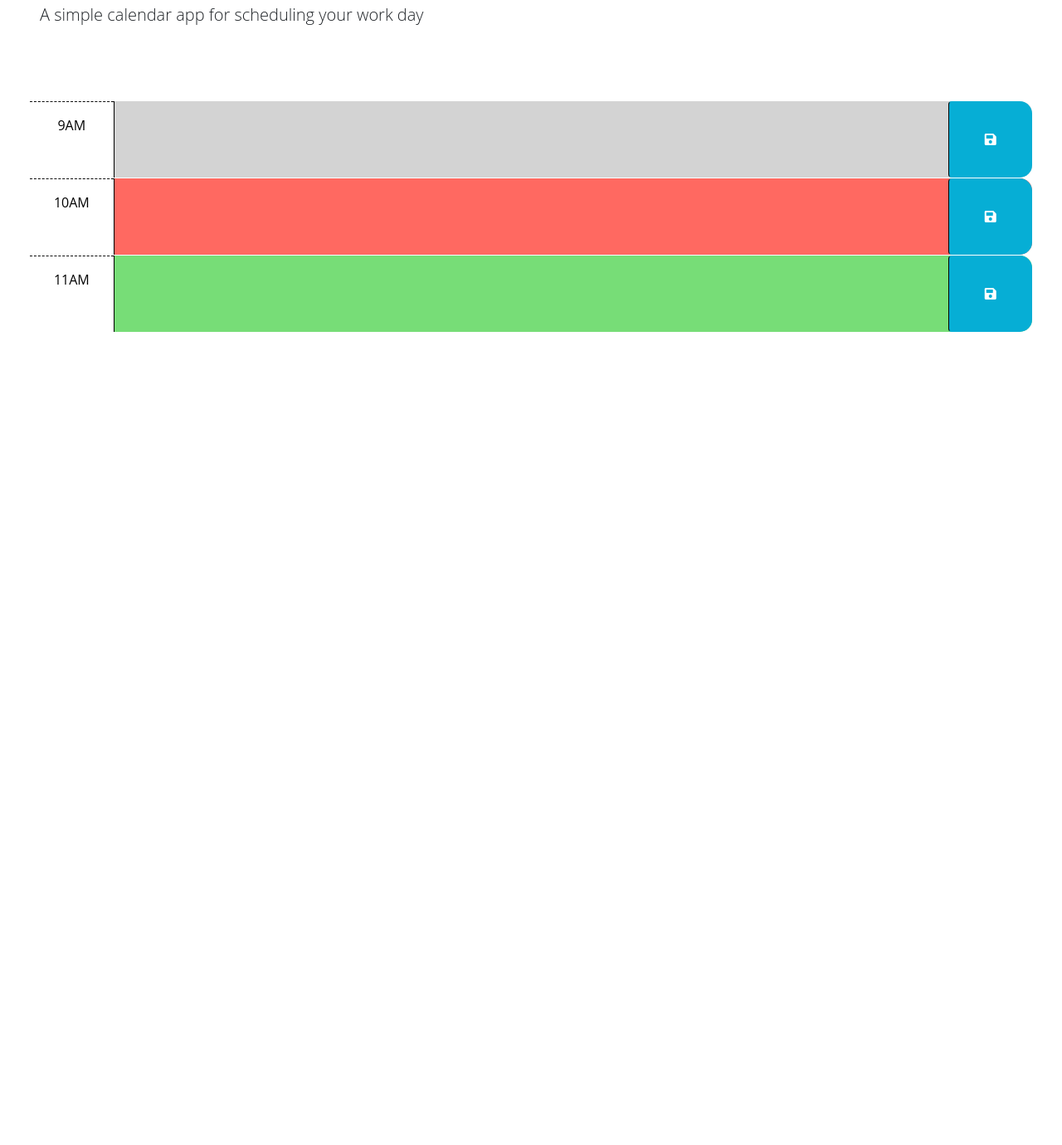
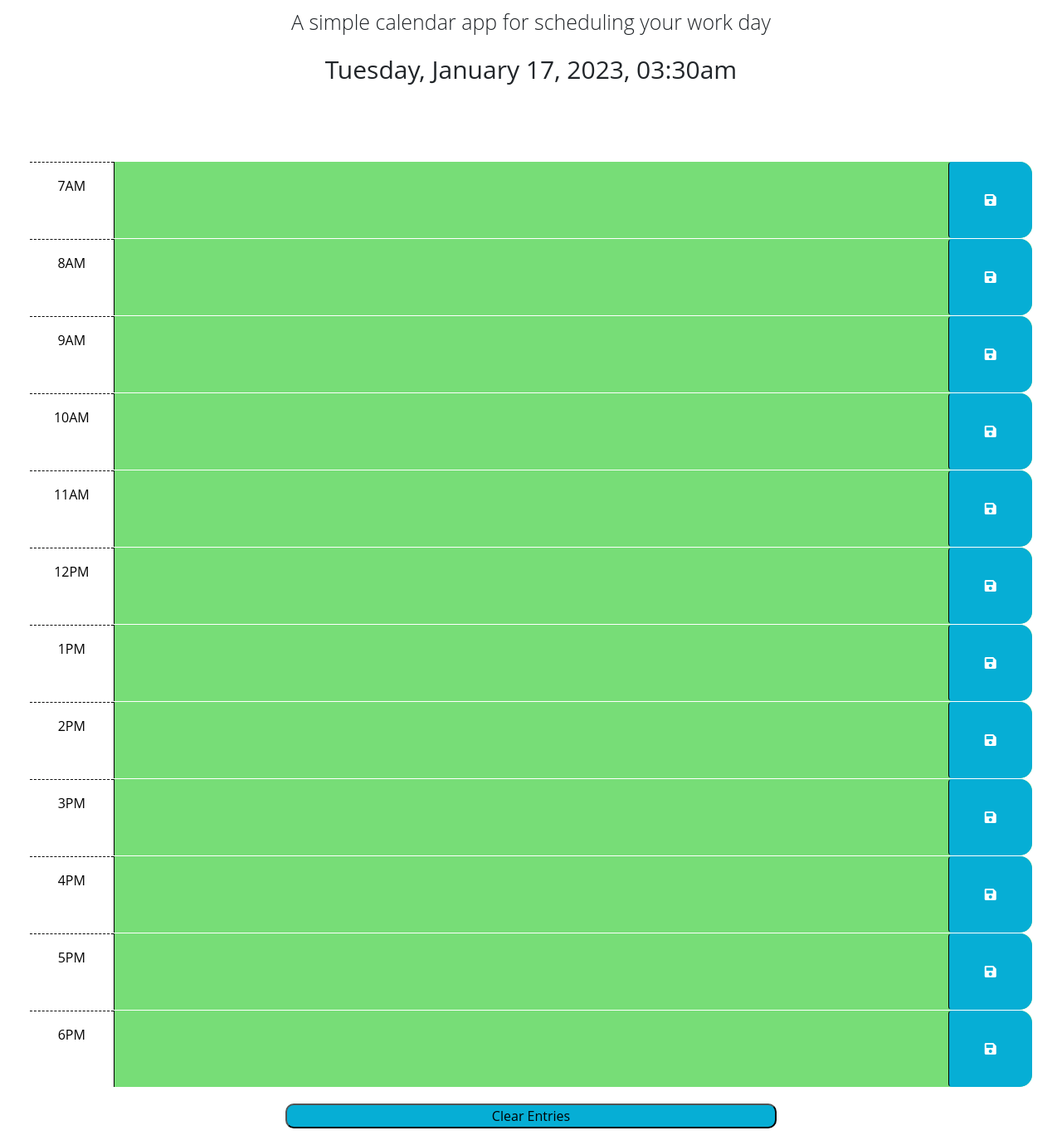
Before and after one commit to KrookedKickflip/pleaseWork, a plain HTML site: page Develop/index.html in a window 1280 px wide. Shown: the part 130-1510 px from the top of the page at 83% size. Before the commit the page ends 800 px from the top, so only its background shows below. Drawn offline with nearby package versions, Linux system fonts and the light colour scheme.

Commit message:
complete

```diff
--- /dev/null
+++ b/Develop/assets/script/script.js
@@ -0,0 +1,83 @@
+// Wrap all code that interacts with the DOM in a call to jQuery to ensure that
+// the code isn't run until the browser has finished rendering all the elements
+// in the html.
+let today = dayjs().format('dddd, MMMM D, YYYY, hh:mma');
+$('#current-day').text(today);
+
+let saveBtn = $(".saveBtn")
+let clearBtn = $(".clear")
+
+$(function () {
+  saveBtn.on('click',function () {
+    let text = $(this).siblings(".description").val();
+    let time = $(this).parent().attr("id");
+
+    localStorage.setItem(time, text);
+  })
+
+  $("#07 .description").val(localStorage.getItem("07"));
+  $("#08 .description").val(localStorage.getItem("08"));
+  $("#09 .description").val(localStorage.getItem("09"));
+  $("#10 .description").val(localStorage.getItem("10"));
+  $("#11 .description").val(localStorage.getItem("11"));
+  $("#12 .description").val(localStorage.getItem("12"));
+  $("#13 .description").val(localStorage.getItem("13"));
+  $("#14 .description").val(localStorage.getItem("14"));
+  $("#15 .description").val(localStorage.getItem("15"));
+  $("#16 .description").val(localStorage.getItem("16"));
+  $("#17 .description").val(localStorage.getItem("17"));
+  $("#18 .description").val(localStorage.getItem("18"));
+
+// loop through .time-blocks
+function currentHour() {
+  let currentTime = dayjs().format('HH');
+
+  $(".time-block").each(function(){
+    let timeBlock = parseInt($(this).attr("id"));
+
+      console.log(currentTime);
+
+// checks currentTime and adds the correct class
+    if (timeBlock < currentTime) {
+      $(this).removeClass("future");
+      $(this).removeClass("present");
+      $(this).addClass("past");
+    }
+    else if (timeBlock == currentTime){
+      $(this).removeClass("past");
+      $(this).removeClass("future");
+      $(this).addClass("present");
+    }
+    else {
+      $(this).removeClass("present");
+      $(this).removeClass("past");
+      $(this).addClass("future");
+      }
+    })
+  }
+currentHour();
+
+clearBtn.on('click',function () {
+  localStorage.clear();
+  location.reload();
+})
+
+  // TODO: Add a listener for click events on the save button. This code should
+  // use the id in the containing time-block as a key to save the user input in
+  // local storage. HINT: What does `this` reference in the click listener
+  // function? How can DOM traversal be used to get the "hour-x" id of the
+  // time-block containing the button that was clicked? How might the id be
+  // useful when saving the description in local storage?
+  //
+  // TODO: Add code to apply the past, present, or future class to each time
+  // block by comparing the id to the current hour. HINTS: How can the id
+  // attribute of each time-block be used to conditionally add or remove the
+  // past, present, and future classes? How can Day.js be used to get the
+  // current hour in 24-hour time?
+  //
+  // TODO: Add code to get any user input that was saved in localStorage and set
+  // the values of the corresponding textarea elements. HINT: How can the id
+  // attribute of each time-block be used to do this?
+  //
+  // TODO: Add code to display the current date in the header of the page.
+  })
--- a/Develop/style.css
+++ b/Develop/assets/style/style.css
@@ -1,3 +1,15 @@
+
+
+h1 {
+  display: grid;
+  justify-content: center;
+}
+
+p {
+  justify-content: center;
+  display: grid;
+}
+
 body {
   font-family: 'Open Sans', sans-serif;
   font-size: 16px;
@@ -57,3 +69,21 @@ textarea {
   font-size: 20px;
   transition: all 0.3s ease-in-out;
 }
+
+.andTime {
+  font-size: 30px
+}
+
+.lead {
+  font-size: 25px;
+  padding-top: 5px;
+}
+
+.clear {
+  background-color: #06aed5;
+  color:#000000;
+  margin-top: 20px;
+  margin-bottom: 20px;
+  border-radius: 10px;
+
+}
--- a/Develop/index.html
+++ b/Develop/index.html
@@ -20,7 +20,7 @@
       href="https://fonts.googleapis.com/css2?family=Fira+Sans:wght@400;700&display=swap"
       rel="stylesheet"
     />
-    <link rel="stylesheet" href="style.css" />
+    <link rel="stylesheet" href="./assets/style/style.css" />
     <title>Work Day Scheduler</title>
   </head>
 
@@ -28,7 +28,7 @@
     <header class="p-5 mb-4">
       <h1 class="display-3">Work Day Scheduler</h1>
       <p class="lead">A simple calendar app for scheduling your work day</p>
-      <p id="currentDay" class="lead"></p>
+      <p id="current-day" class="andTime"></p>
     </header>
     <div class="container-fluid px-5">
       <!-- Use class for "past", "present", and "future" to apply styles to the
@@ -41,8 +41,53 @@
         code is implemented.
         -->
 
-      <!-- Example of a past time block. The "past" class adds a gray background color. -->
-      <div id="hour-9" class="row time-block past">
+
+      <!-- Example of a past time block. The "past" class adds a gray background color.
+      <div id="hour-7" class="row time-block past">
+        <div class="col-2 col-md-1 hour text-center py-3">7AM</div>
+        <textarea class="col-8 col-md-10 description" rows="3"> </textarea>
+        <button class="btn saveBtn col-2 col-md-1" aria-label="save">
+          <i class="fas fa-save" aria-hidden="true"></i>
+        </button>
+      </div>
+
+       Example of a present time block. The "present" class adds a red background color.
+      <div id="hour-8" class="row time-block present">
+        <div class="col-2 col-md-1 hour text-center py-3">8AM</div>
+        <textarea class="col-8 col-md-10 description" rows="3"> </textarea>
+        <button class="btn saveBtn col-2 col-md-1" aria-label="save">
+          <i class="fas fa-save" aria-hidden="true"></i>
+        </button>
+      </div>
+
+       Example of a future time block. The "future" class adds a green background color.
+      <div id="hour-9" class="row time-block future">
+        <div class="col-2 col-md-1 hour text-center py-3">9AM</div>
+        <textarea class="col-8 col-md-10 description" rows="3"> </textarea>
+        <button class="btn saveBtn col-2 col-md-1" aria-label="save">
+          <i class="fas fa-save" aria-hidden="true"></i>
+        </button>
+      </div>
+    </div> -->
+
+
+    <div id="07" class="row time-block">
+      <div class="col-2 col-md-1 hour text-center py-3">7AM</div>
+      <textarea class="col-8 col-md-10 description" rows="3"> </textarea>
+      <button class="btn saveBtn col-2 col-md-1" aria-label="save">
+        <i class="fas fa-save" aria-hidden="true"></i>
+      </button>
+    </div>
+
+    <div id="08" class="row time-block">
+      <div class="col-2 col-md-1 hour text-center py-3">8AM</div>
+      <textarea class="col-8 col-md-10 description" rows="3"> </textarea>
+      <button class="btn saveBtn col-2 col-md-1" aria-label="save">
+        <i class="fas fa-save" aria-hidden="true"></i>
+      </button>
+    </div>
+
+    <div id="09" class="row time-block">
       <div class="col-2 col-md-1 hour text-center py-3">9AM</div>
       <textarea class="col-8 col-md-10 description" rows="3"> </textarea>
       <button class="btn saveBtn col-2 col-md-1" aria-label="save">
@@ -50,8 +95,7 @@
       </button>
     </div>
 
-      <!-- Example of a present time block. The "present" class adds a red background color. -->
-      <div id="hour-10" class="row time-block present">
+    <div id="10" class="row time-block">
       <div class="col-2 col-md-1 hour text-center py-3">10AM</div>
       <textarea class="col-8 col-md-10 description" rows="3"> </textarea>
       <button class="btn saveBtn col-2 col-md-1" aria-label="save">
@@ -59,14 +103,72 @@
       </button>
     </div>
 
-      <!-- Example of a future time block. The "future" class adds a green background color. -->
-      <div id="hour-11" class="row time-block future">
+    <div id="11" class="row time-block">
       <div class="col-2 col-md-1 hour text-center py-3">11AM</div>
       <textarea class="col-8 col-md-10 description" rows="3"> </textarea>
       <button class="btn saveBtn col-2 col-md-1" aria-label="save">
         <i class="fas fa-save" aria-hidden="true"></i>
       </button>
     </div>
+
+    <div id="12" class="row time-block">
+      <div class="col-2 col-md-1 hour text-center py-3">12PM</div>
+      <textarea class="col-8 col-md-10 description" rows="3"> </textarea>
+      <button class="btn saveBtn col-2 col-md-1" aria-label="save">
+        <i class="fas fa-save" aria-hidden="true"></i>
+      </button>
+    </div>
+
+    <div id="13" class="row time-block">
+      <div class="col-2 col-md-1 hour text-center py-3">1PM</div>
+      <textarea class="col-8 col-md-10 description" rows="3"> </textarea>
+      <button class="btn saveBtn col-2 col-md-1" aria-label="save">
+        <i class="fas fa-save" aria-hidden="true"></i>
+      </button>
+    </div>
+
+    <div id="14" class="row time-block">
+      <div class="col-2 col-md-1 hour text-center py-3">2PM</div>
+      <textarea class="col-8 col-md-10 description" rows="3"> </textarea>
+      <button class="btn saveBtn col-2 col-md-1" aria-label="save">
+        <i class="fas fa-save" aria-hidden="true"></i>
+      </button>
+    </div>
+
+    <div id="15" class="row time-block">
+      <div class="col-2 col-md-1 hour text-center py-3">3PM</div>
+      <textarea class="col-8 col-md-10 description" rows="3"> </textarea>
+      <button class="btn saveBtn col-2 col-md-1" aria-label="save">
+        <i class="fas fa-save" aria-hidden="true"></i>
+      </button>
+    </div>
+
+    <div id="16" class="row time-block">
+      <div class="col-2 col-md-1 hour text-center py-3">4PM</div>
+      <textarea class="col-8 col-md-10 description" rows="3"> </textarea>
+      <button class="btn saveBtn col-2 col-md-1" aria-label="save">
+        <i class="fas fa-save" aria-hidden="true"></i>
+      </button>
+    </div>
+
+    <div id="17" class="row time-block">
+      <div class="col-2 col-md-1 hour text-center py-3">5PM</div>
+      <textarea class="col-8 col-md-10 description" rows="3"> </textarea>
+      <button class="btn saveBtn col-2 col-md-1" aria-label="save">
+        <i class="fas fa-save" aria-hidden="true"></i>
+      </button>
+    </div>
+
+    <div id="18" class="row time-block">
+      <div class="col-2 col-md-1 hour text-center py-3">6PM</div>
+      <textarea class="col-8 col-md-10 description" rows="3"> </textarea>
+      <button class="btn saveBtn col-2 col-md-1" aria-label="save">
+        <i class="fas fa-save" aria-hidden="true"></i>
+      </button>
+    </div>
+
+    <div class="d-grid gap-2 col-6 mx-auto">
+      <button class="clear" type="button">Clear Entries</button>
     </div>
 
     <script src="https://cdnjs.cloudflare.com/ajax/libs/jquery/3.2.1/jquery.min.js"></script>
@@ -74,6 +176,6 @@
     integrity="sha256-iu/zLUB+QgISXBLCW/mcDi/rnf4m4uEDO0wauy76x7U="
     crossorigin="anonymous"></script>
 
-    <script src="script.js"></script>
+    <script src="./assets/script/script.js"></script>
   </body>
 </html>
--- a/Develop/script.js
+++ /dev/null
@@ -1,23 +0,0 @@
-// Wrap all code that interacts with the DOM in a call to jQuery to ensure that
-// the code isn't run until the browser has finished rendering all the elements
-// in the html.
-$(function () {
-  // TODO: Add a listener for click events on the save button. This code should
-  // use the id in the containing time-block as a key to save the user input in
-  // local storage. HINT: What does `this` reference in the click listener
-  // function? How can DOM traversal be used to get the "hour-x" id of the
-  // time-block containing the button that was clicked? How might the id be
-  // useful when saving the description in local storage?
-  //
-  // TODO: Add code to apply the past, present, or future class to each time
-  // block by comparing the id to the current hour. HINTS: How can the id
-  // attribute of each time-block be used to conditionally add or remove the
-  // past, present, and future classes? How can Day.js be used to get the
-  // current hour in 24-hour time?
-  //
-  // TODO: Add code to get any user input that was saved in localStorage and set
-  // the values of the corresponding textarea elements. HINT: How can the id
-  // attribute of each time-block be used to do this?
-  //
-  // TODO: Add code to display the current date in the header of the page.
-});
```
Also changed, not shown: Assets/05-third-party-apis-homework-demo.gif (deleted), 1 other file. Lines whose indentation alone changed are shown as unchanged.
